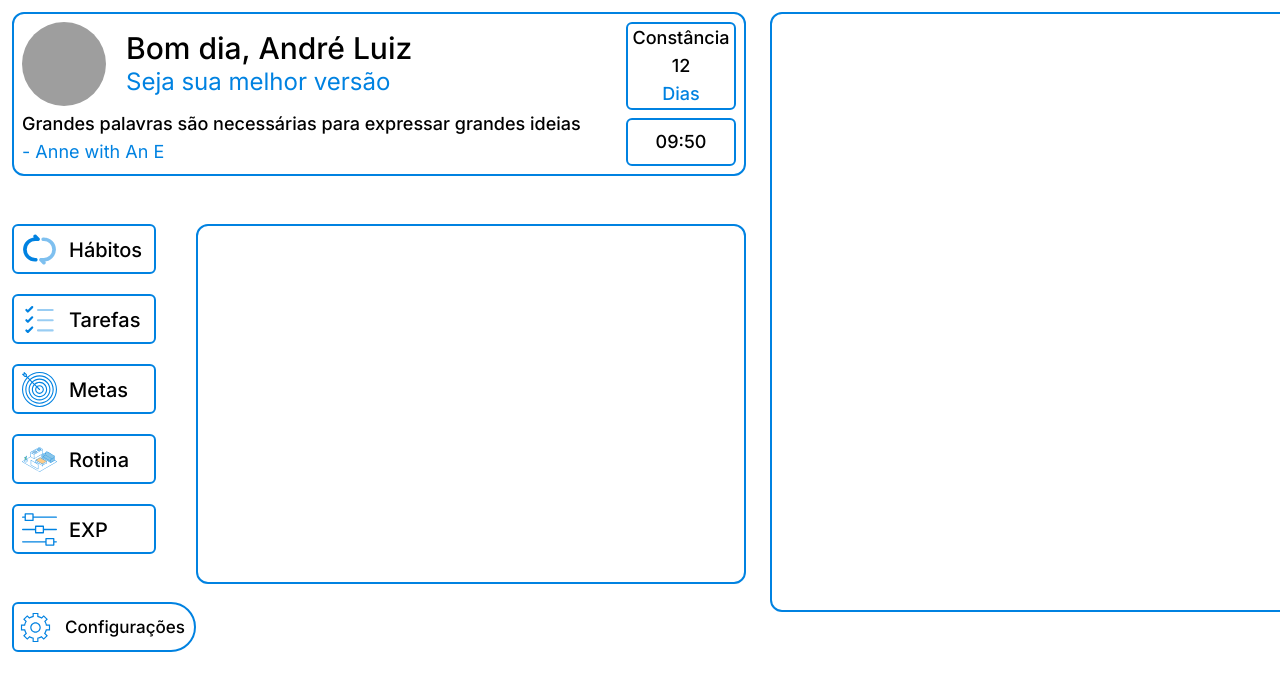
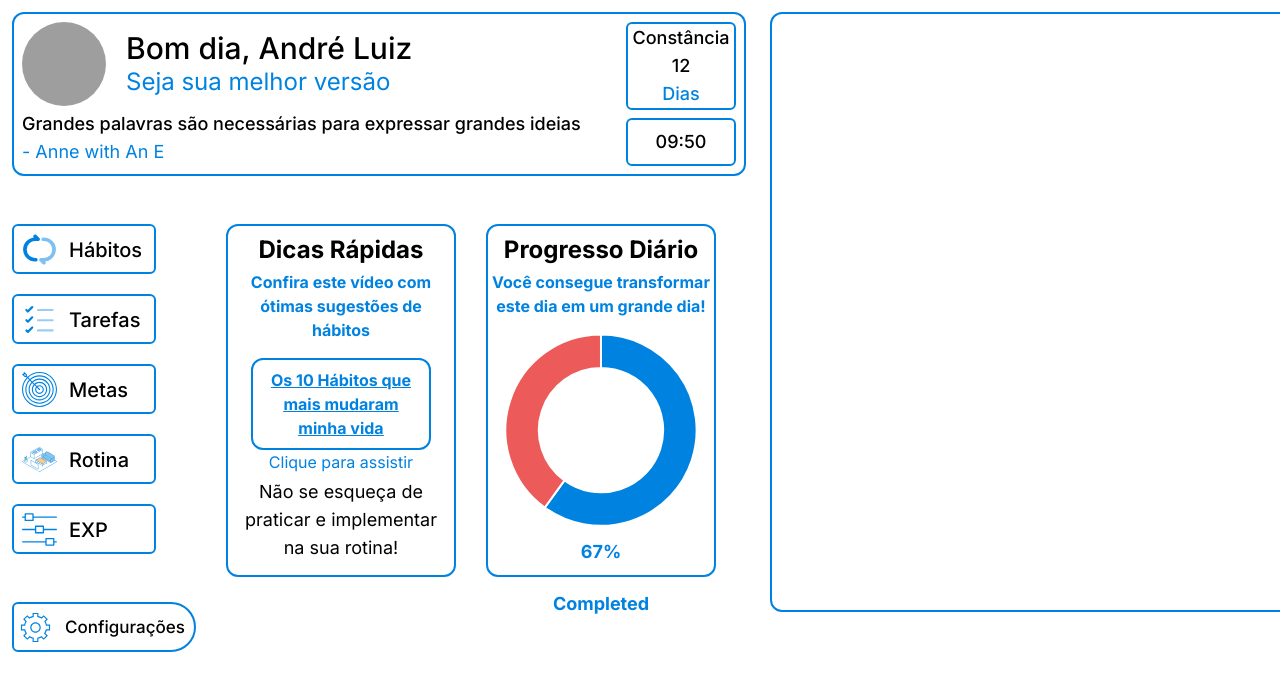
Before and after one commit to AndDev741/BeYou-HabitTracker, a React (Create React App) app: page /dashboard in a window 1280 px wide. Shown: the top 690 px of the page. Built offline with nearby package versions, Linux system fonts and the light colour scheme; grey boxes are pictures that could not be loaded.

Commit message:
info dashboard createad with apexchart

```diff
--- a/package.json
+++ b/package.json
@@ -6,7 +6,11 @@
     "@testing-library/jest-dom": "^5.17.0",
     "@testing-library/react": "^13.4.0",
     "@testing-library/user-event": "^13.5.0",
+    "apexcharts": "^3.45.1",
+    "chart.js": "^4.4.1",
     "react": "^18.2.0",
+    "react-apexcharts": "^1.4.1",
+    "react-chartjs-2": "^5.2.0",
     "react-dom": "^18.2.0",
     "react-icons": "^4.11.0",
     "react-router": "^6.18.0",
--- /dev/null
+++ b/src/views/pages/dashboard/chart.js
@@ -0,0 +1,33 @@
+import { useState } from 'react';
+import ApexChart from 'react-apexcharts';
+
+export default function Chart() {
+    //Usar redux para transformar esse valor globalmente depois
+    let [tasks, setTasks] = useState([15, 10]);
+    const options = {
+        chart: {
+            type: 'donut',
+        },
+        labels: ['Tarefas Feitas', 'Tarefas Não Feitas'],
+        dataLabels: {
+            enabled: false,
+        },
+        plotOptions: {
+            pie: {
+                customScale: 1,
+                expandOnClick: false
+            },
+        },
+        legend: {
+            show: false
+        },
+        series: tasks, // Ajuste os valores conforme necessário
+        colors: ['#0082E1', '#EC5A5A'],
+    };
+
+    return (
+        <div>
+            <ApexChart options={options} series={options.series} type="donut" width="250" />
+        </div>
+    );
+}
--- a/src/views/pages/dashboard/info.js
+++ b/src/views/pages/dashboard/info.js
@@ -1,7 +1,35 @@
-export default function Info(){
-    return(
-        <div className="border-solid border-[2px] border-[#0082E1] rounded-[12px] w-[550px] h-[360px] ">
+import { useState } from "react";
+import Chart from "./chart";
 
+export default function Infor(){
+  let videoLink = "https://www.youtube.com/watch?v=axoZk3sz50o&t=393s&pp=ygUqb3MgMTAgaMOhYml0b3MgcXVlIG1haXMgbXVkYXJhbSBtaW5oYSB2aWRh";
+  //Será transformado em valor global posteriormente
+  let [tasks, setTasks] = useState([15, 10]);
+  let tasksCompleted = tasks[0];
+  let tasksRemaining = tasks[1];
+  //15 - 100 ; 10 - x
+  let progress = Math.round(tasksRemaining * 100 / tasksCompleted);
+  return (
+    <div className="flex items-top justify-evenly w-[550px] h-[370px] ">
+      <div className="flex flex-col items-center justify-top border-solid border-[2px] border-[#0082E1] rounded-[12px] w-[230px] h-[353px]">
+        <h2 className="text-2xl text-center font-bold mt-2">Dicas Rápidas</h2>
+        <p className="text-blueFont text-center font-bold m-1">Confira este vídeo com ótimas sugestões de hábitos</p>
+        <div className="border-solid border-[2px] border-[#0082E1] rounded-[12px] w-[80%] mt-3">
+          <h4 className="text-blueFont text-center font-bold m-2 underline"><a href={videoLink} target={"_blank"}>Os 10 Hábitos que mais mudaram minha vida</a></h4>
         </div>
-    )
-}
+        <p className="text-blueFont">Clique para assistir</p>
+        <h4 className="text-lg text-center mt-1 m-2">Não se esqueça de praticar e implementar na sua rotina!</h4>
+      </div>
+      <div className="flex flex-col items-center justify-top border-solid border-[2px] border-[#0082E1] rounded-[12px] w-[230px] h-[353px]">
+        <h2 className="text-2xl text-center font-bold mt-2">Progresso Diário</h2>
+        <p className="text-blueFont text-center font-bold mt-1">Você consegue transformar este dia em um grande dia!</p>
+        <div className="mt-2">
+          <Chart />
+        </div>
+        <p className="text-blueFont text-lg font-bold">{progress}%</p>
+        <br />
+        <p className="text-blueFont text-lg font-bold">Completed</p>
+      </div>
+    </div>
+  );
+};
--- a/src/views/pages/dashboard/perfil.js
+++ b/src/views/pages/dashboard/perfil.js
@@ -1,5 +1,5 @@
 export default function Perfil(){
-    let imageLink = "https://i.pinimg.com/550x/ba/42/59/ba4259c262a72983e6dda33165cc5fd4.jpg"
+    let imageLink = "https://64.media.tumblr.com/6ef0668bfb71b05a85e6bea24a915577/c3cf49e4cb5d0e6c-20/s1280x1920/d100dc28acef3e158e455283126efe527492fb2e.jpg"
     return(
         <div className="border-solid border-[2px] border-[#0082E1] rounded-[12px] max-w-[740px] mb-2">
             <div className="m-2">
--- a/tailwind.config.js
+++ b/tailwind.config.js
@@ -16,7 +16,9 @@ export default {
       colors: {
         blueFont: "#0082E1",
       },
+      border: {
 
+      },
       boxShadow: {
         footerInputShadow: "0px 3.33333px 3.33333px rgba(0, 0, 0, 0.25)",
         navBtnShadow: "-1px 2px 5px 0px #f47d31",
```
Also changed, not shown: 1 other file (tests, documents, lock files or other folders).
